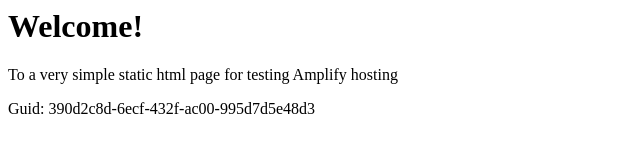
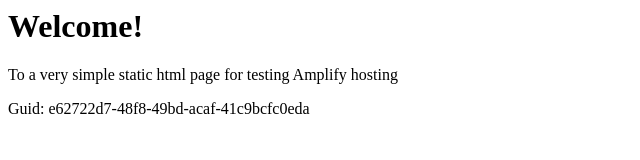
Before and after one commit to aws-aemilia-dub/Github-PR-Commit-Integration-Test-DoNotTouch-GithubWebhookPreviewCanaryTest-v1-preprod-eu-west-1, a website: page src/index.html in a window 1280 px wide. Shown: the full height of the page, 0-640 px from the left. Drawn offline with Linux system fonts and the light colour scheme.

Commit message:
commit from integ tests

```diff
--- a/src/index.html
+++ b/src/index.html
@@ -12,6 +12,6 @@
 <body>
     <h1>Welcome!</h1>
     <p>To a very simple static html page for testing Amplify hosting</p>
-    <p>Guid: 390d2c8d-6ecf-432f-ac00-995d7d5e48d3</p></body>
+    <p>Guid: e62722d7-48f8-49bd-acaf-41c9bcfc0eda</p></body>
 
 </html>
```
